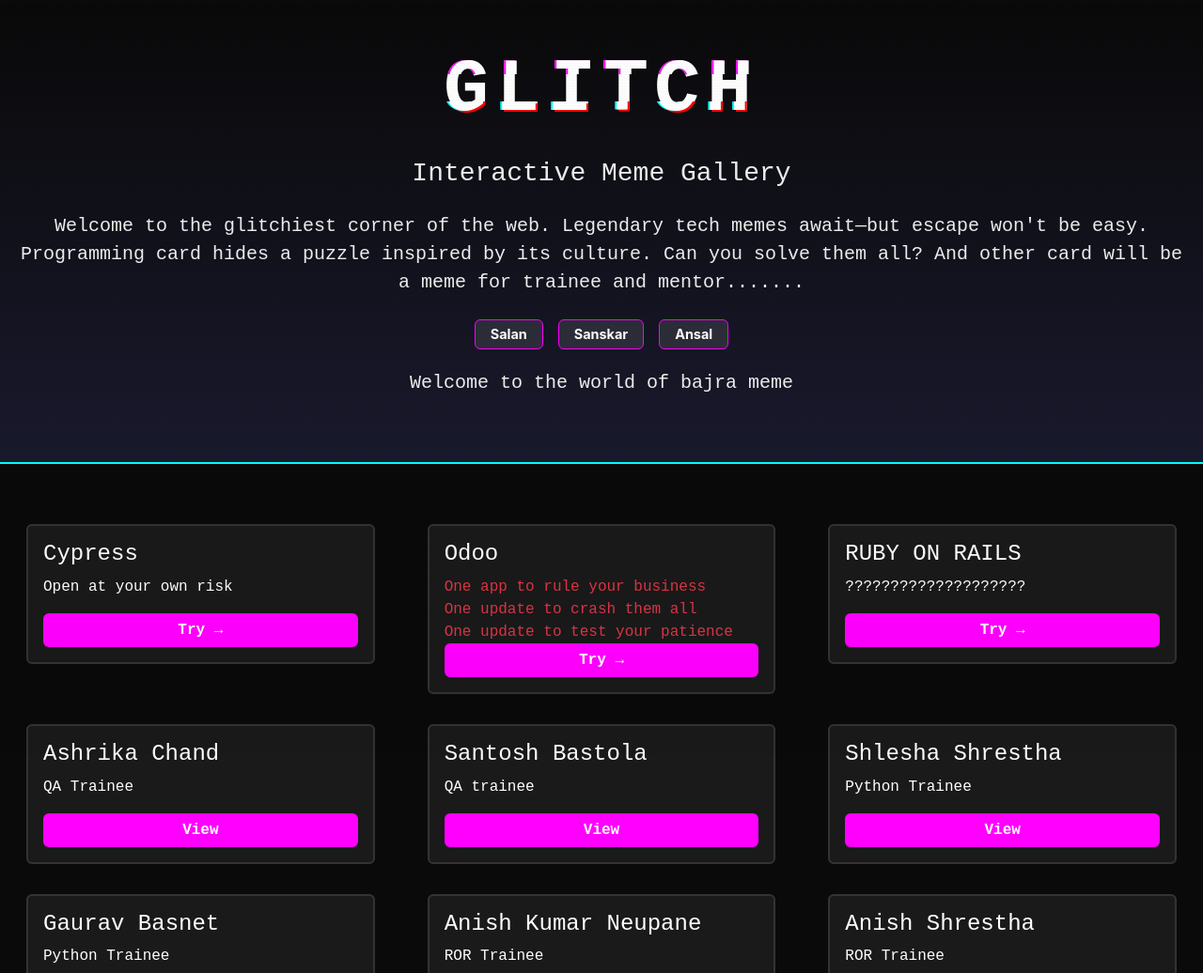
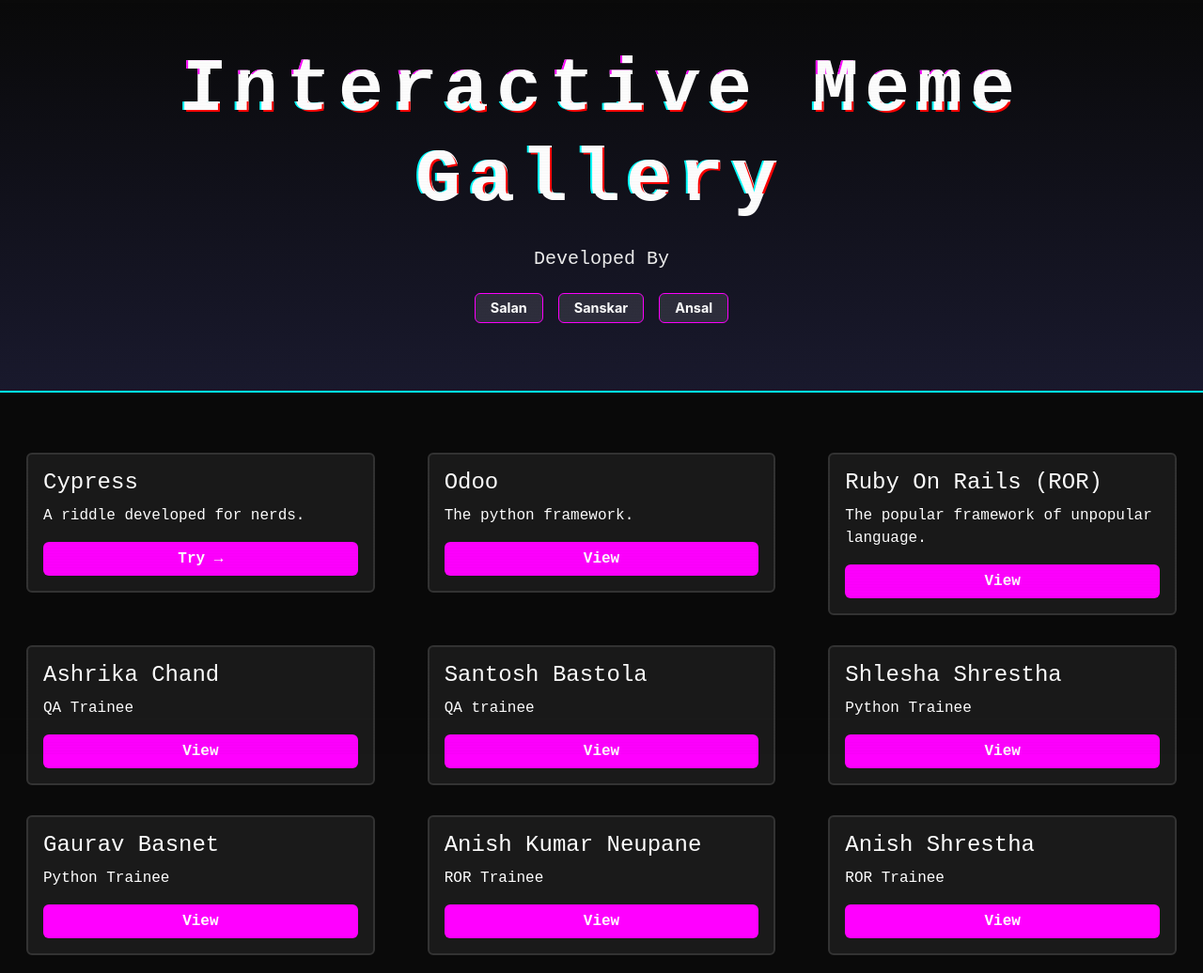
Before and after one commit to sanskarbhusal/glitch-art-gallery, a website: page index.html in a window 1280 px wide. Shown: the top 1036 px of the page at 94% size. Drawn offline with nearby package versions, Linux system fonts and the light colour scheme.

Commit message:
feat: update the hero section and card description

```diff
--- a/index.html
+++ b/index.html
@@ -23,21 +23,20 @@
         <!-- Hero Section -->
         <header class="hero-section text-center py-5">
             <div class="container">
-                <h1 class="glitch-title display-1 mb-4" data-text="GLITCH">GLITCH</h1>
-                <h2 class="h3 mb-4">Interactive Meme Gallery</h2>
+                <h1 class="glitch-title display-1 mb-4" data-text="Interactive Meme Gallery">Interactive Meme Gallery
+                </h1>
+                <h2 class="h3 mb-4"></h2>
                 <p class="lead mb-4">
-                    Welcome to the glitchiest corner of the web. Legendary tech memes await—but escape
-                    won't be easy. Programming card hides a puzzle inspired by its culture. Can you solve them all?
-                    And other card will be a meme for trainee and mentor.......
+
                 </p>
 
                 <!-- Team Members -->
+                <h1 class="lead mb-4">Developed By</h1>
                 <div class="team-list d-flex flex-wrap justify-content-center gap-3 mb-4">
                     <span class="team-member badge bg-dark">Salan</span>
                     <span class="team-member badge bg-dark">Sanskar</span>
                     <span class="team-member badge bg-dark">Ansal</span>
                 </div>
-                <h1 class="lead mb-4">Welcome to the world of bajra meme</h1>
                 <!-- TODO: Edit team names above by changing the text inside <span> tags -->
             </div>
         </header>
@@ -45,15 +44,13 @@
         <!-- Meme Cards Grid -->
         <section class="cards-section py-5">
             <div class="container">
-
                 <div class="row">
-
                     <!-- Cypress Card -->
                     <div class="col-12 col-md-6 col-lg-4">
                         <article class="card meme-card" data-card="cypress">
                             <div class="card-body d-flex flex-column">
                                 <h3 class="card-title h4">Cypress</h3>
-                                <p class="card-text mb-3">Open at your own risk</p>
+                                <p class="card-text mb-3">A riddle developed for nerds.</p>
                                 <button class="btn btn-primary try-btn" data-target="cypress" draggable="true"
                                     aria-label="Drag Cypress puzzle to Meme Generator" aria-grabbed="false">
                                     Try →
@@ -68,15 +65,11 @@
                             <div class="card-body d-flex flex-column">
                                 <h3 class="card-title h4">Odoo</h3>
                                 <p class="card-text">
-                                <ul class="text-danger">
-                                    <li>One app to rule your business</li>
-                                    <li>One update to crash them all</li>
-                                    <li>One update to test your patience</li>
-                                </ul>
+                                <p class="card-text mb-3">The python framework.</p>
                                 </p>
                                 <button class="btn btn-primary try-btn" data-target="python" draggable="true"
                                     aria-label="Drag Python puzzle to Meme Generator" aria-grabbed="false">
-                                    Try →
+                                    View
                                 </button>
                             </div>
                         </article>
@@ -90,11 +83,11 @@
                                     alt="Ruby gemstone sitting on Nepali train tracks">
                             </figure> -->
                             <div class="card-body d-flex flex-column">
-                                <h3 class="card-title h4">RUBY ON RAILS</h3>
-                                <p class="card-text mb-3">????????????????????</p>
+                                <h3 class="card-title h4">Ruby On Rails (ROR)</h3>
+                                <p class="card-text mb-3">The popular framework of unpopular language.</p>
                                 <button class="btn btn-primary mt-auto try-btn" data-target="rails" draggable="true"
                                     aria-label="Drag Ruby on Rails puzzle to Meme Generator" aria-grabbed="false">
-                                    Try →
+                                    View
                                 </button>
                             </div>
                         </article>
@@ -274,7 +267,6 @@
                 <button id="exit" class="font-bold text-2xl">X</button>
             </div>
             <h2 id="cypress-title" class="terminal-title text-center text-4xl">Buggy Button</h2>
-            <div></div>
             <div class="flex justify-center">
                 <img src="assets/cypress.jpg" alt="" style="max-width: 100%;">
             </div>
```
